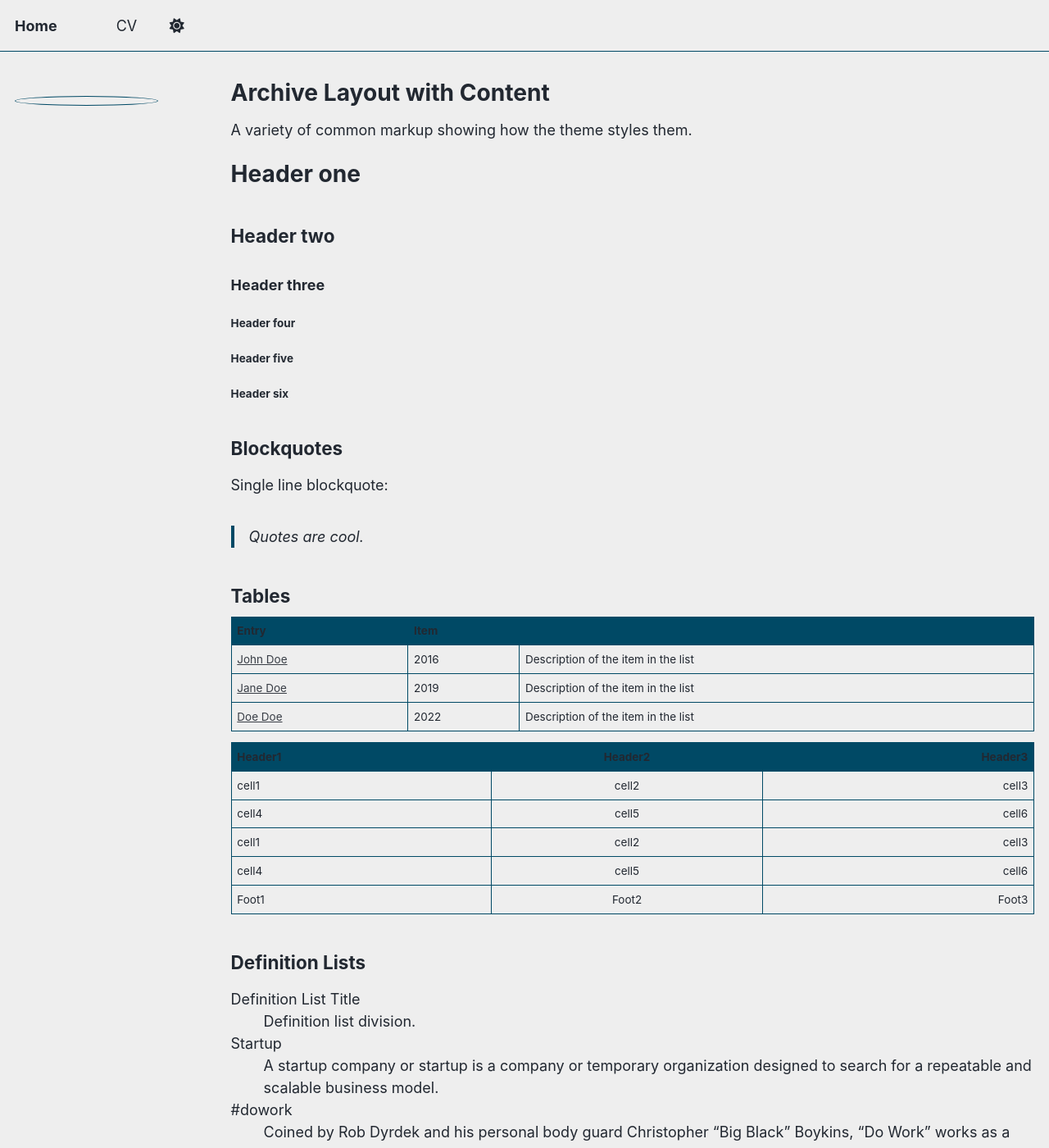
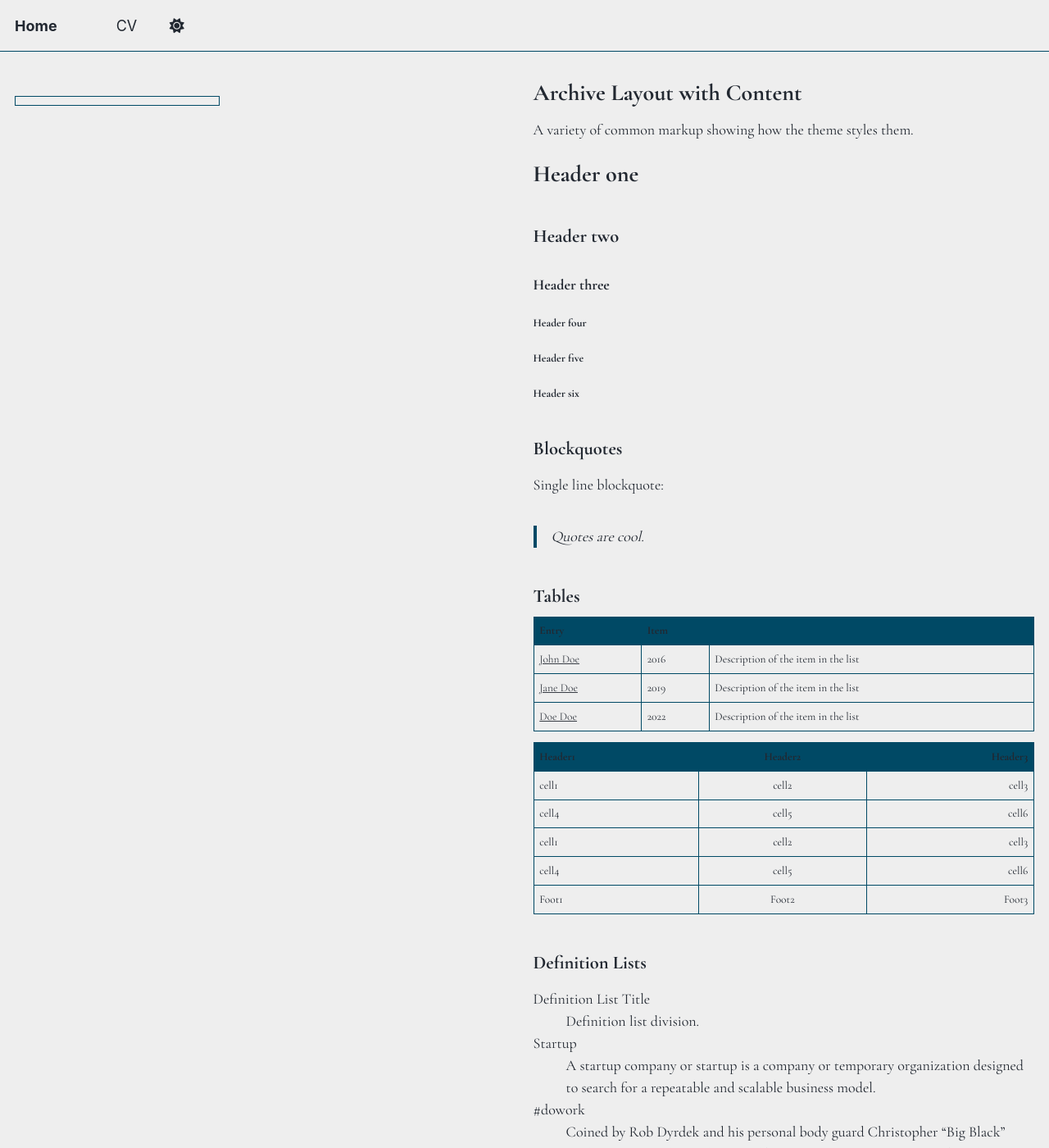
Before and after one commit to alexkoyoc/alexkoyoc.github.io, a Jekyll site: the page built from _pages/archive-layout-with-content.md, in a window 1280 px wide and 1400 px high. Shown: the whole window at 82% size. Built offline with Jekyll 4.4.1, drawn with Linux system fonts in a browser that asks for light colours; a script bundle is joined from its source files by our own code; library files that are not in the unit come from our copies.

Commit message:
Set sidebar to half-page width on large layouts

```diff
--- a/_includes/head/custom.html
+++ b/_includes/head/custom.html
@@ -1,6 +1,10 @@
 {% include base_path %}
 
 <!-- start custom head snippets -->
+
+<link rel="preconnect" href="https://fonts.googleapis.com">
+<link rel="preconnect" href="https://fonts.gstatic.com" crossorigin>
+<link href="https://fonts.googleapis.com/css2?family=Cormorant+Garamond:wght@400;500;600;700&display=swap" rel="stylesheet">
 
 <!-- Support for Academicons -->
 <link rel="stylesheet" href="{{ base_path }}/assets/css/academicons.css"/>
--- a/_sass/_themes.scss
+++ b/_sass/_themes.scss
@@ -16,6 +16,7 @@
 /* System typefaces */
 $serif                      : Georgia, Times, serif;
 $sans-serif                 : -apple-system, ".SFNSText-Regular", "San Francisco", "Roboto", "Segoe UI", "Helvetica Neue", "Lucida Grande", Arial, sans-serif;
+$cormorant-garamond         : "Cormorant Garamond", Garamond, serif;
 $monospace                  : Monaco, Consolas, "Lucida Console", monospace;
 
 /* Sans serif typefaces */
@@ -39,8 +40,8 @@
 $type-size-7                : 0.6875em; // ~11px
 $type-size-8                : 0.625em;  // ~10px
 
-$global-font-family         : $sans-serif;
-$header-font-family         : $sans-serif;
+$global-font-family         : $cormorant-garamond;
+$header-font-family         : $cormorant-garamond;
 $caption-font-family        : $serif;
 
 /* ==========================================================================
--- a/_sass/layout/_archive.scss
+++ b/_sass/layout/_archive.scss
@@ -10,8 +10,7 @@
   }
 
   @include breakpoint($large) {
-    @include span(10 of 12 last);
-    @include prefix(0.5 of 12);
+    @include span(6 of 12 last);
   }
 
   a {
--- a/_sass/layout/_page.scss
+++ b/_sass/layout/_page.scss
@@ -18,9 +18,7 @@
 
 .page {
   @include breakpoint($large) {
-    @include span(10 of 12 last);
-    @include prefix(0.5 of 12);
-    @include suffix(2 of 12);
+    @include span(6 of 12 last);
   }
 
   .page__inner-wrap {
--- a/_sass/layout/_sidebar.scss
+++ b/_sass/layout/_sidebar.scss
@@ -25,7 +25,7 @@
   }
 
   @include breakpoint($large) {
-    @include span(2 of 12);
+    @include span(6 of 12);
     opacity: 1;
     -webkit-transition: opacity 0.2s ease-in-out;
             transition: opacity 0.2s ease-in-out;
@@ -154,8 +154,8 @@
   }
 
   img {
-    max-width: 175px;
-    border-radius: 50%;
+    max-width: 260px;
+    border-radius: 0;
 
     @include breakpoint($large) {
       padding: 5px;
```
